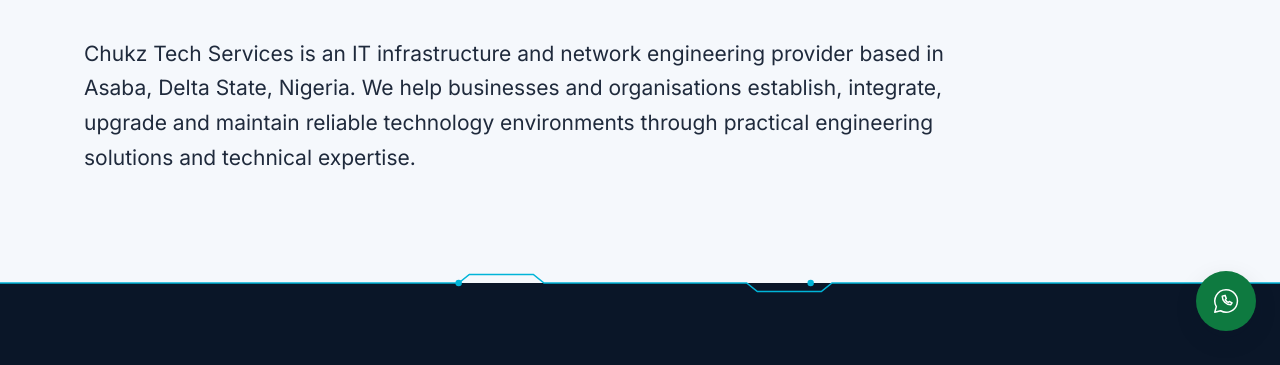
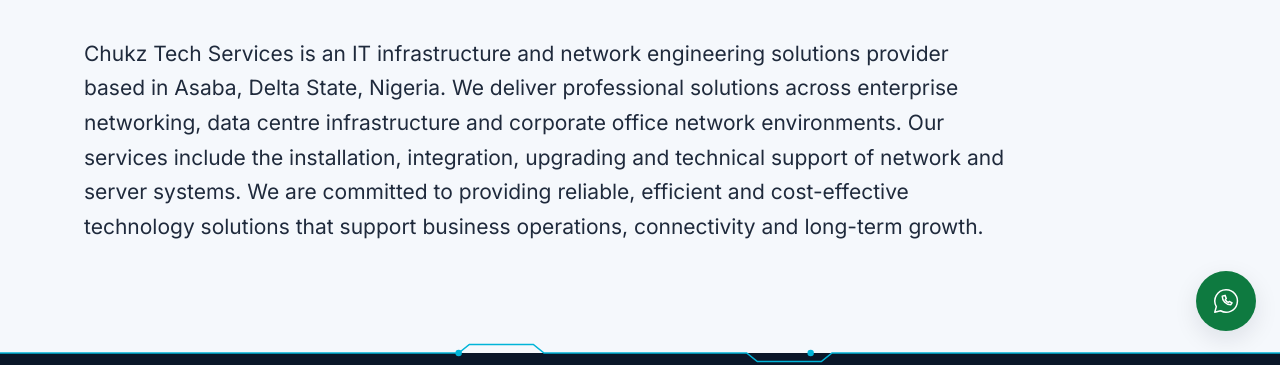
Before and after one commit to Monemax94/chuks_tech, a plain HTML site: page about.html in a window 1280 px wide. Shown: the part 445-810 px from the top of the page. Drawn offline with Linux system fonts and the light colour scheme.

Commit message:
Updated About

```diff
--- a/about.html
+++ b/about.html
@@ -62,7 +62,16 @@
 <h1>About Chukz Tech Services</h1><p>Connecting Technology. Empowering Businesses.</p></div></section>
 <section class="section light" id="who"><div class="container"><!-- OWNER: confirm wording against source -->
 <div class="section-head reveal"><h2>Who We Are</h2></div>
-<p class="reveal" style="font-size:var(--fs-lg)">Chukz Tech Services is an IT infrastructure and network engineering provider based in Asaba, Delta State, Nigeria. We help businesses and organisations establish, integrate, upgrade and maintain reliable technology environments through practical engineering solutions and technical expertise.</p></div></section>
+<p class="reveal" style="font-size:var(--fs-lg)">Chukz Tech Services is an IT infrastructure and network engineering
+    solutions provider based in Asaba, Delta State, Nigeria.
+
+We deliver professional solutions across enterprise networking, data centre
+infrastructure and corporate office network environments. Our services include the
+installation, integration, upgrading and technical support of network and server systems.
+
+We are committed to providing reliable, efficient and cost-effective technology
+solutions that support business operations,
+connectivity and long-term growth.</p></div></section>
 <svg class="divider l2d" viewBox="0 0 1200 24" preserveAspectRatio="xMidYMid slice" aria-hidden="true" focusable="false"><path d="M0 12H430l10-8h60l10 8h190l10 8h60l10-8H1200"/><circle cx="430" cy="12" r="3"/><circle cx="760" cy="12" r="3"/></svg>
 <section class="section dark dotgrid" id="mission"><div class="container"><!-- OWNER: confirm wording against source -->
 <div class="cards-2">
@@ -94,7 +103,7 @@
 <div><h2>Contact</h2><ul>
 <li><a href="tel:+2348032377009">+234 803 237 7009</a></li>
 <li><a href="https://wa.me/2348032377009" rel="noopener">WhatsApp us</a></li>
-<li><a href="mailto:chukztechservices.info">chukztechservices.info</a></li></ul>
+<li><a href="mailto:Info@chukstech.com">chukztechservices.info</a></li></ul>
 <p class="mt-4">Km 134, Asaba-Benin Expressway, Asaba, Delta State, Nigeria</p></div>
 </div>
 <div class="footer-bottom">
```
Also changed, not shown: assets/Rrack2.jpeg (added), assets/rack1.jpeg (added), assets/rack3.jpeg (added), assets/rack4.jpeg (added).
